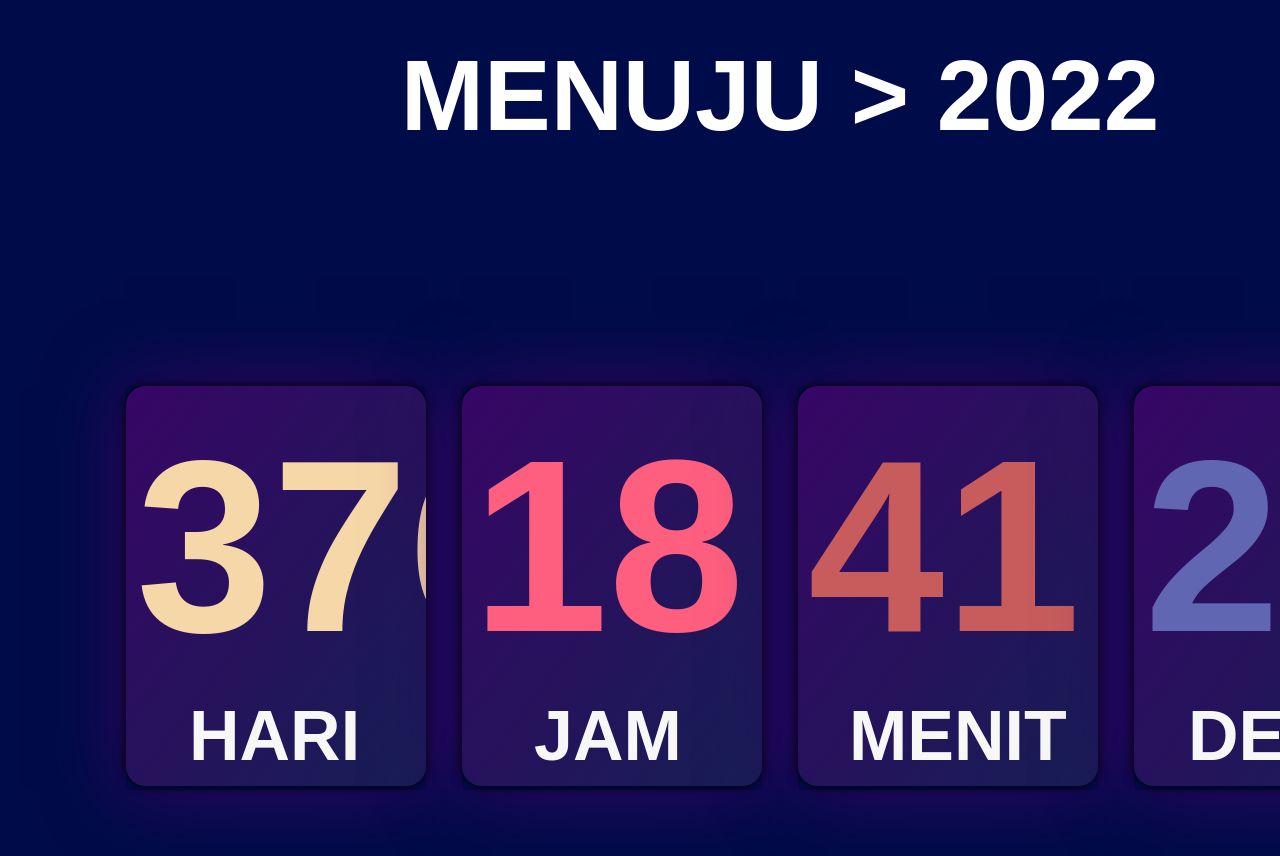
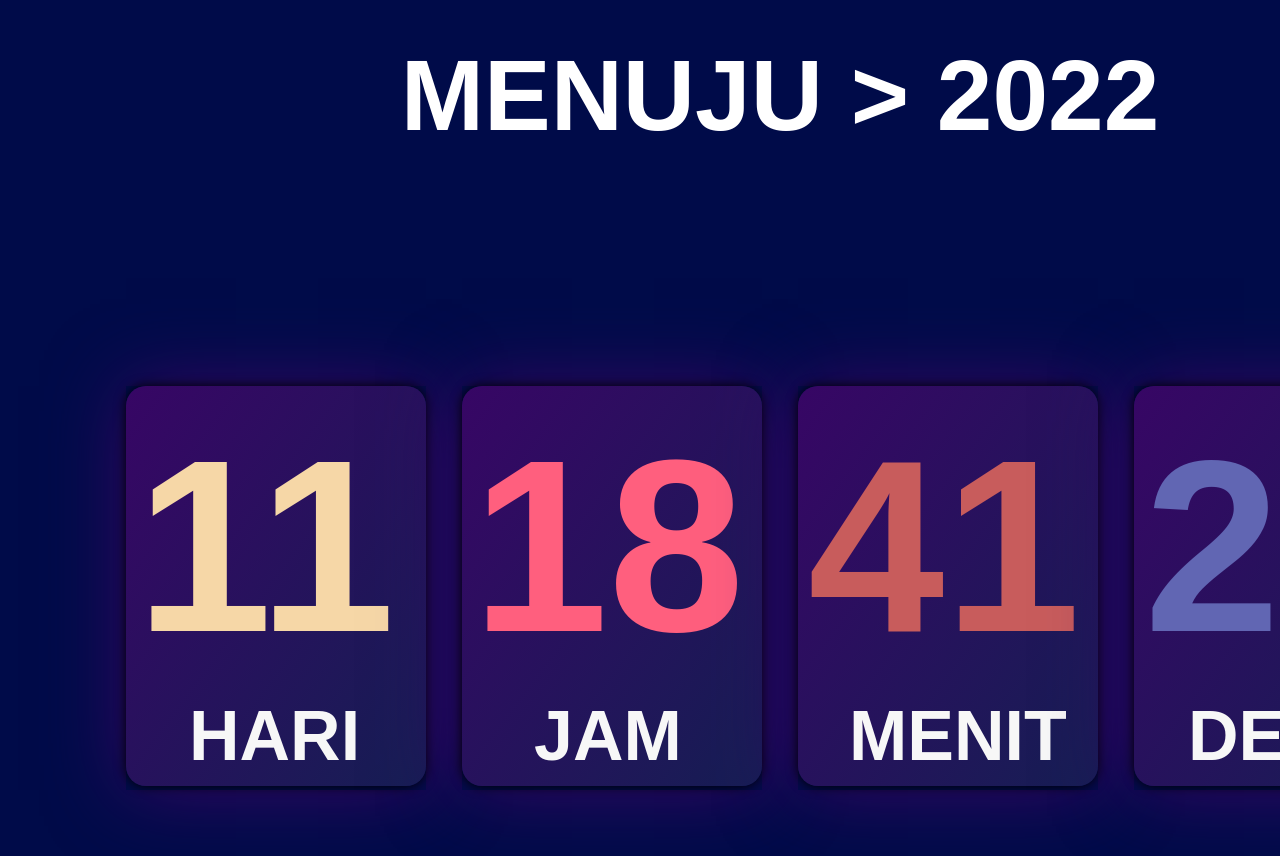
Before and after one commit to Haki04/Project, a plain HTML site: page tahunBaru.html in a window 1280 px wide. Shown: the part 192-1048 px from the top of the page. Drawn offline with Linux system fonts and the light colour scheme.

Commit message:
Update tahunBaru.html

```diff
--- a/tahunBaru.html
+++ b/tahunBaru.html
@@ -162,7 +162,7 @@
 
 
 
-        const waktuH = new Date("Dec 31, 2022, 23:59:59").getTime()
+        const waktuH = new Date("Dec 31, 2021, 23:59:59").getTime()
 
         const HBD = setInterval (function(){
         const waktuS = new Date().getTime();
```
